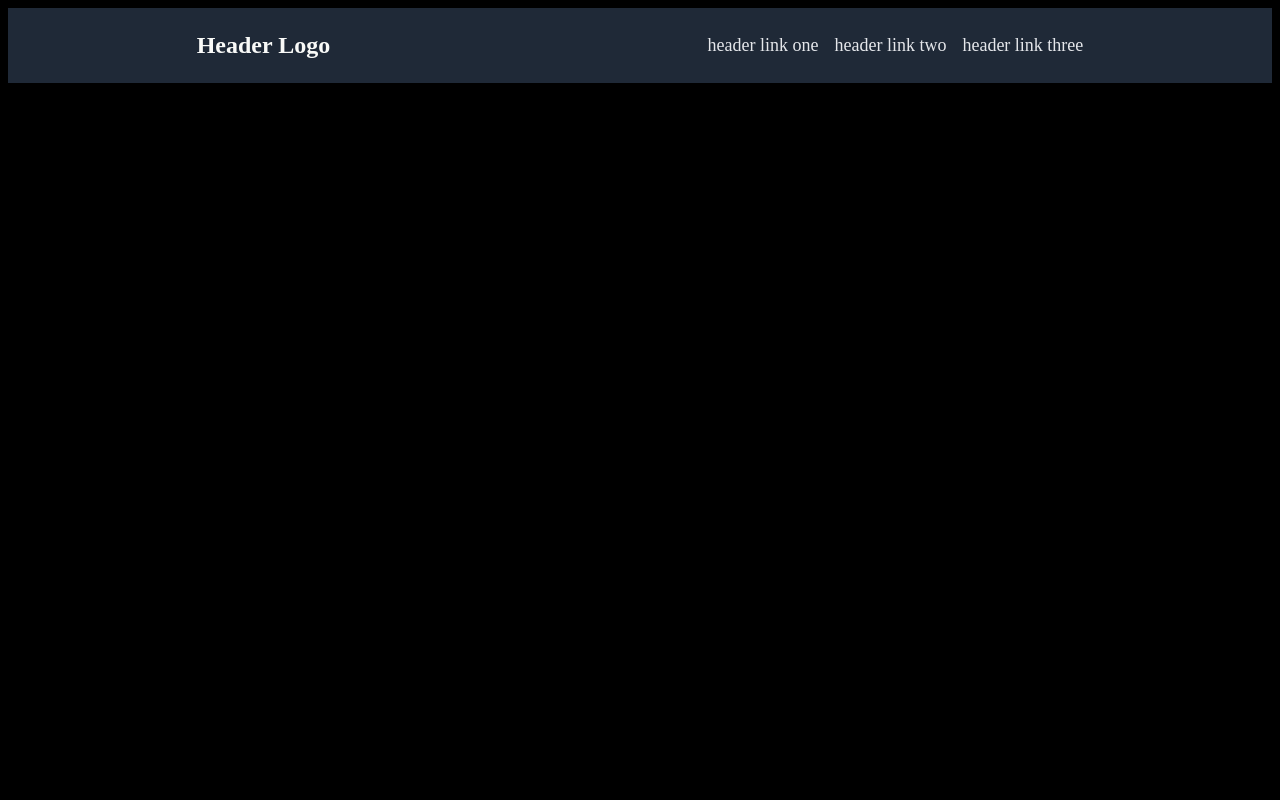
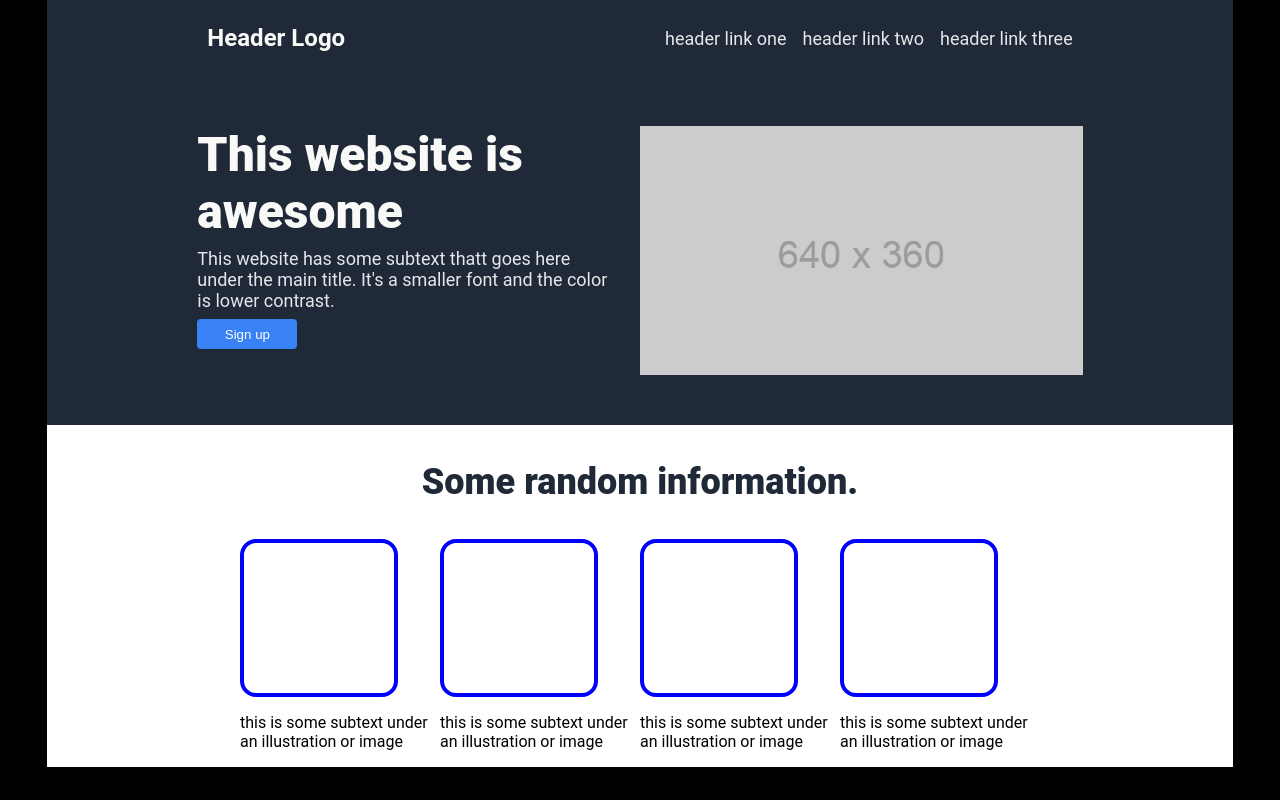
Before and after one commit to leamuno/landing-page, a plain HTML site: page index.html in a window 1280 px wide. Drawn offline with Linux system fonts and the light colour scheme.

Commit message:
Fill in the elements for the preview and content sections with intial styling

```diff
--- a/css/style.css
+++ b/css/style.css
@@ -2,6 +2,8 @@ body {
     display: flex;
     flex-direction: column;
     background-color: black;
+    font-family: "roboto", sans-serif;
+    margin: 0 3.7%;
 }
 
 .header {
@@ -26,3 +28,94 @@ ul {
     padding: 0;
     margin: 0;
 }
+
+.preview {
+    display: flex;
+    background-color: #1F2937;
+    justify-content: space-around;
+    padding: 50px 150px;
+    gap: 30px;
+}
+
+.p-left {
+    display: flex;
+    flex-direction: column;
+    flex-wrap: wrap;
+    align-items: stretch;
+    gap: 8px;
+}
+
+.preview img {
+    max-width: 50%;
+}
+
+.big-text {
+    font-size: 48px;
+    font-weight: 1000;
+    color: #F9FAF8;
+    margin: 0;
+    padding: 0;
+}
+
+.small-text {
+    font-size: 18px;
+    color: #E5E7EB;
+    margin: 0;
+    padding: 0;
+}
+
+.preview button {
+    border: none;
+    background-color: #3882F6;
+    color: white;
+    height: 30px;
+    width: 100px;
+    border-radius: 4px;
+    margin: 0;
+    padding: 0;
+}
+
+.content {
+    background-color: white;
+    display: flex;
+    flex-direction: column;
+    align-items: center;
+
+}
+
+.content-text {
+    font-size: 36px;
+    color: #1F2937;
+    font-weight: 1000;
+}
+
+.container {
+    display: flex;
+    margin:0;
+    padding: 0;
+}
+
+.card {
+    display: flex;
+    flex-direction: column;
+    flex: 1 1 auto;
+    max-width: 200px;
+    justify-content: center;
+}
+
+.card div {
+    border: 4px solid blue;
+    height: 150px;
+    width: 150px;
+    margin: 0;
+    padding: 0;
+    border-radius: 16px;
+}
+
+.card.desciption {
+    font-size: 18px;
+    color: #E5E7EB;
+    gap: 16px;
+    padding: 0;
+    margin: 0;
+}
--- a/index.html
+++ b/index.html
@@ -15,10 +15,54 @@
             </ul>
         </div>
         <div class="preview">
-
+            <div class="p-left">
+                <p class="big-text">
+                    This website is awesome
+                </p>
+                <p class="small-text">
+                    This website has some subtext thatt goes
+                    here under the main title. It's a smaller
+                    font and the color is lower contrast.
+                </p>
+                <button>Sign up</button>
+            </div>
+            <img src="./images/placeholder.png"
+            alt="placeholder">
         </div>
         <div class="content">
-
+            <p class="content-text">
+                Some random information.
+            </p>
+            <div class="container">
+                <div class="card">
+                    <div></div>
+                    <p class="description">
+                        this is some subtext under an
+                        illustration or image
+                    </p>
+                </div>
+                <div class="card">
+                    <div></div>
+                    <p class="description">
+                        this is some subtext under an
+                        illustration or image
+                    </p>
+                </div>
+                <div class="card">
+                    <div></div>
+                    <p class="description">
+                        this is some subtext under an
+                        illustration or image
+                    </p>
+                </div>
+                <div class="card">
+                    <div class="card"></div>
+                    <p class="description">
+                        this is some subtext under an
+                        illustration or image
+                    </p>
+                </div>
+            </div>
         </div>
         <div class="quote">
 
```
Also changed, not shown: images/placeholder.png (added).
